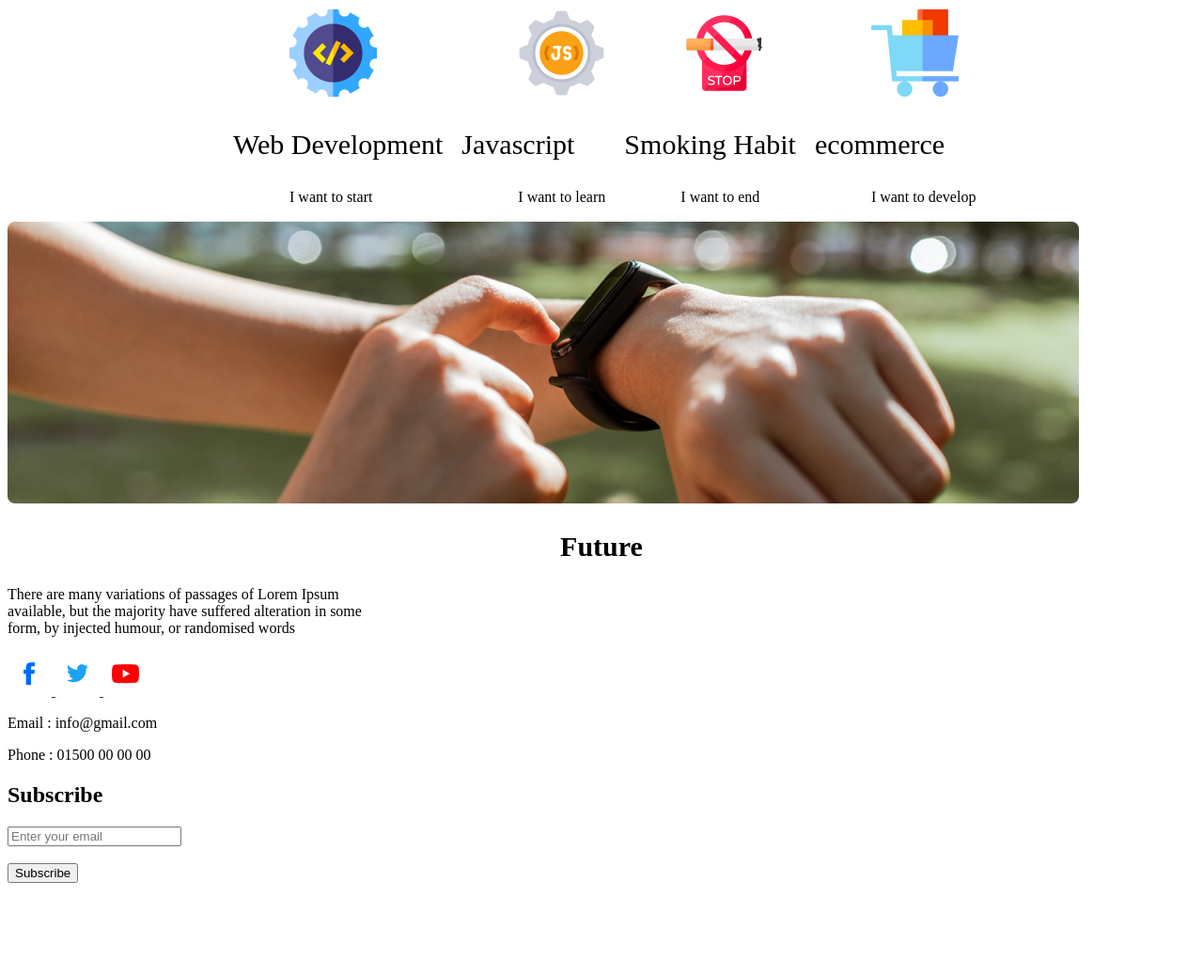
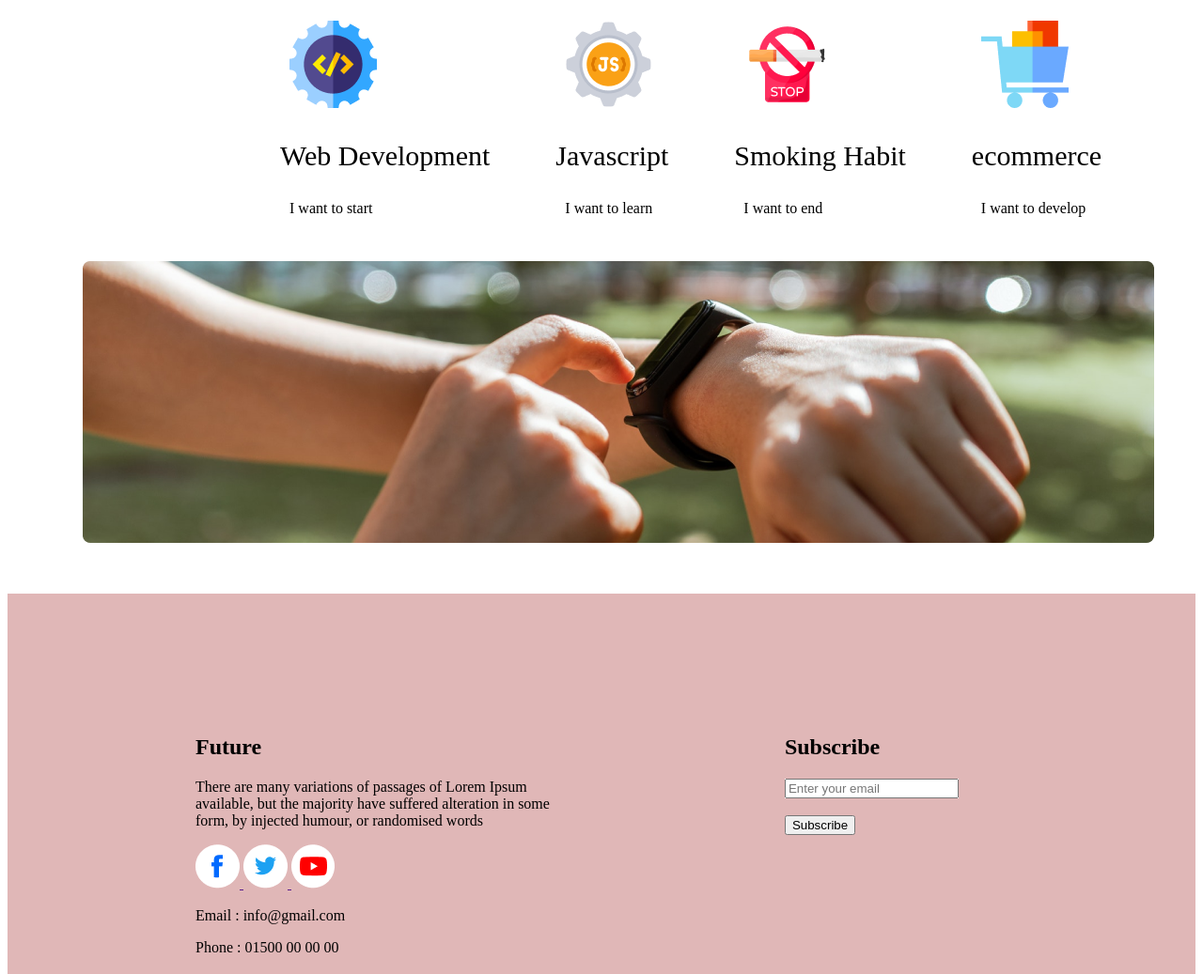
Before and after one commit to hebanur12/new-year-project, a plain HTML site: page index.html in a window 1280 px wide. Shown: the part 1781-2818 px from the top of the page at 94% size. Before the commit the page ends 2729 px from the top, so only its background shows below. Drawn offline with Linux system fonts and the light colour scheme.

Commit message:
added section

```diff
--- a/styles/style.css
+++ b/styles/style.css
@@ -45,8 +45,8 @@ margin: 100px 190px;
     font-size: 16px;
 }
 /* plans style */
-.section-title{
-    text-align: center;
+.sections-title{
+    text-align:center;
     font-size: 30px;
 }
 .skills-container{
@@ -56,9 +56,21 @@ gap:80px
 }
 .skill-title{
 font-size: 30px;
-margin-left:-60px
+margin-left:-10px
+}
 
+.picture{
+margin-left: 80px;
+padding-bottom: 50px;
+padding-top: 30px;
+background-image: linear-gradient(rgb(49, 154, 42)green);
 }
-.skill-discription{
+.contact{
+    padding: 130px 200px;
+    background: rgb(224, 183, 183);
+    display: flex;
+    gap: 250px;
 
+
+    text-align: left;
 }
```
